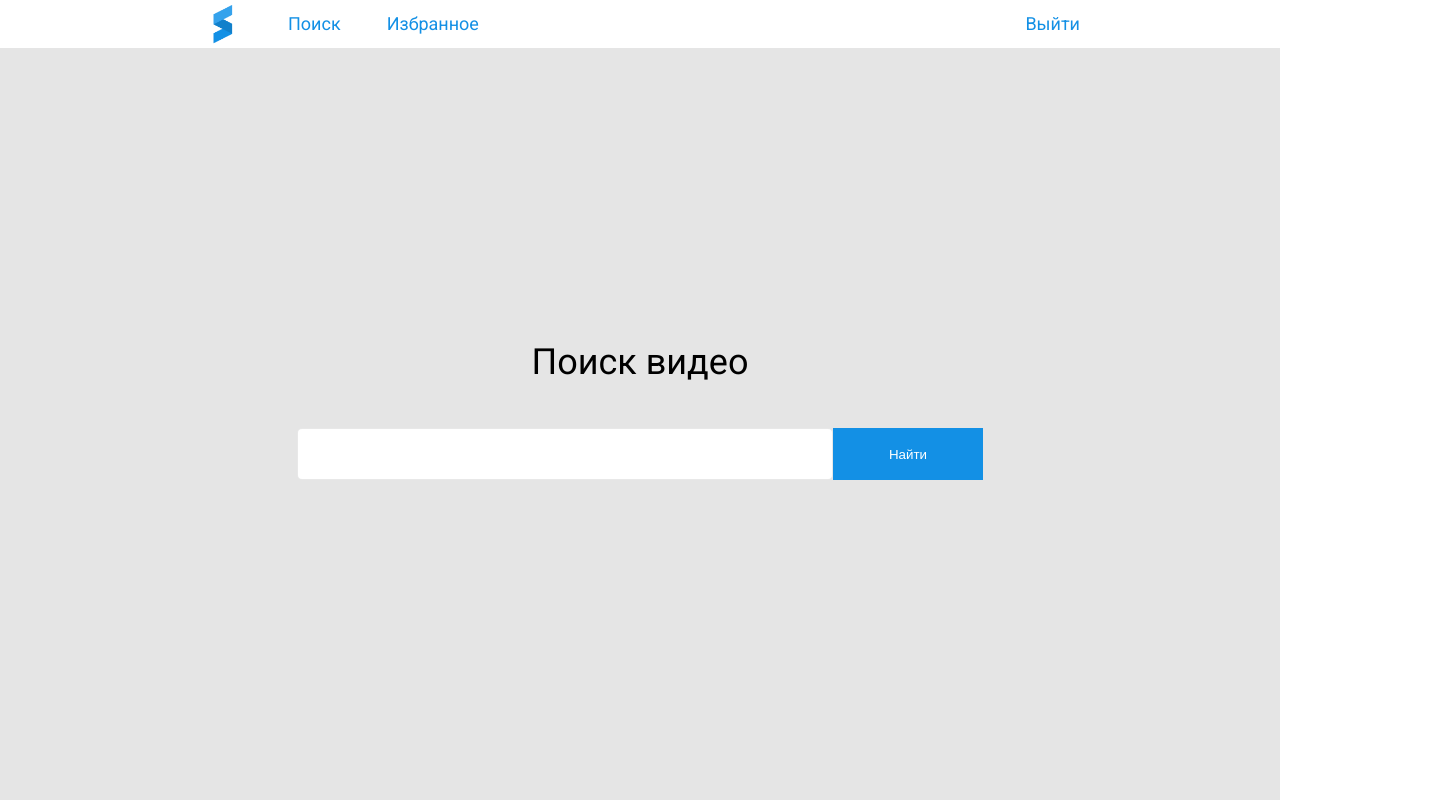
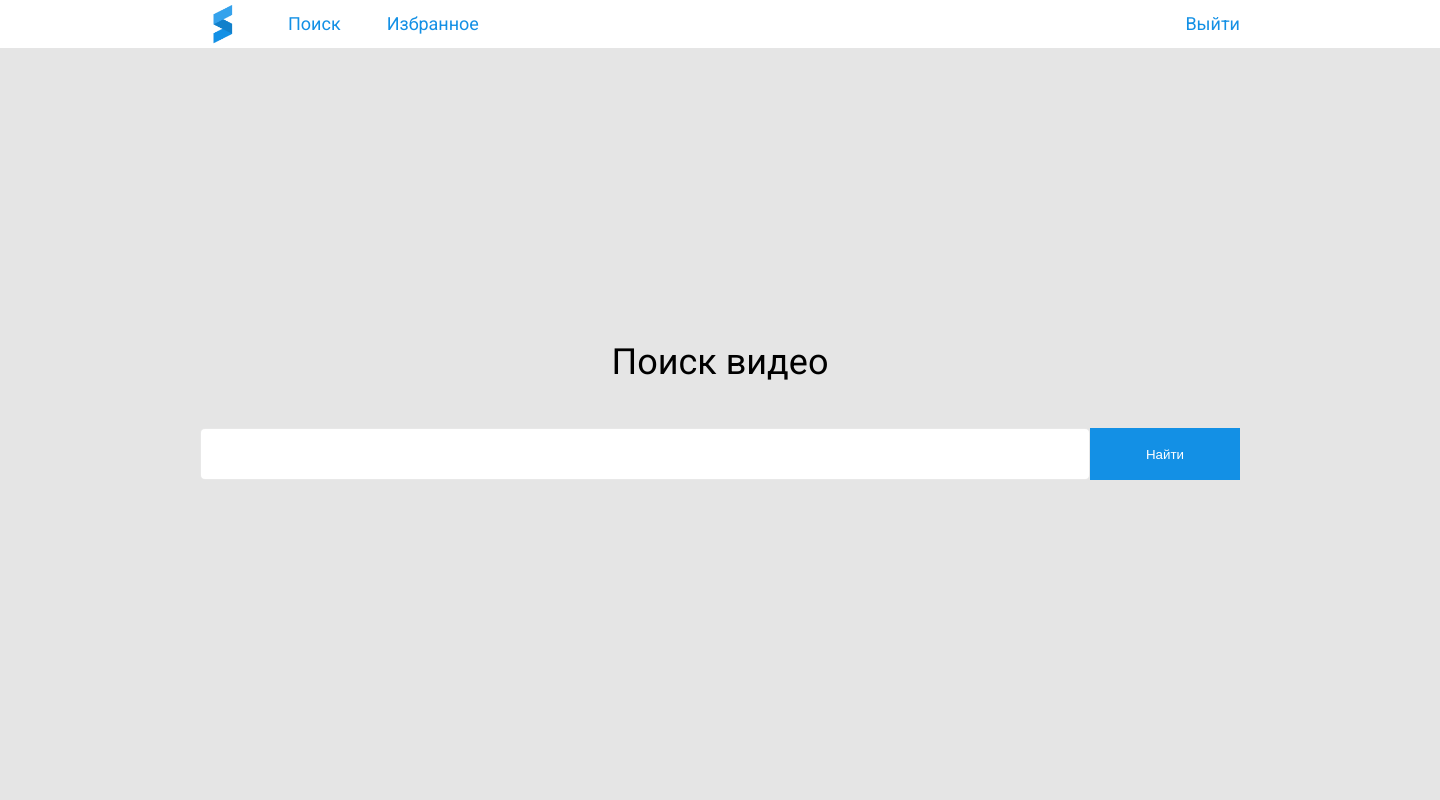
Before and after one commit to javascriptiser/frontend-youtube-test, a React (Create React App) app: page /home in a window 1280 px wide. Shown: the whole page, 1440 px wide, since content can reach past the window. Built offline with nearby package versions, Linux system fonts and the light colour scheme; sample sign-in values are in the browser's storage.

Commit message:
Вёрстка, Рефакторинг

```diff
--- a/src/Components/Header/style.module.css
+++ b/src/Components/Header/style.module.css
@@ -2,8 +2,6 @@
 	display: flex;
 	align-items: center;
 	max-height: 80px;
-	background-color: #fff;
-	padding: 0px 200px;
 	font-family: 'Roboto', sans-serif;
 	font-size: 18px;
 	line-height: 28px;
--- a/src/Components/SearchDefault/style.module.css
+++ b/src/Components/SearchDefault/style.module.css
@@ -1,5 +1,6 @@
 .container {
 	font-family: 'Roboto', sans-serif;
+	width: 100%;
 }
 
 .container h3 {
@@ -11,7 +12,7 @@
 }
 
 .container input {
-	width: 536px;
+	width: calc(100% - 150px);
 	height: 52px;
 	border: 1px solid rgba(138, 138, 139, 0.2);
 	border-radius: 5px;
--- a/src/Components/SearchResult/SearchResult.js
+++ b/src/Components/SearchResult/SearchResult.js
@@ -1,22 +1,33 @@
 import { useSelector } from "react-redux"
 import style from './style.module.css'
+
+const FilterPanel = ({ count, term, displayStyle }) => {
+	return <div className={style.filter__container}>
+		<div className={style.filter__containerText}>
+			Видео по запросу "{term}" <span className={style.transparent}>{count}</span>
+		</div>
+		<div className={style.filter__container_inner}>
+			<button>Grid</button>
+			<button>List</button>
+		</div>
+	</div>
+}
 
 export const SearchResult = ({ videos }) => {
 	const { count, term, displayStyle } = useSelector(state => state.appReducer)
 	return <>
-		<Template videos={videos} count={count} term={term} displayStyle={displayStyle} />
+		<FilterPanel count={count} term={term} displayStyle={displayStyle} />
+		<Template videos={videos} />
 	</>
 }
 
-const Template = ({ videos, count, term, displayStyle }) => {
+const Template = ({ videos }) => {
 	const maxCharacterCount = 40;
 	return <div className={style.container}>
-		<div>{displayStyle}</div>
-		<div>Видео по запросу "{term}" <span className={style.transparent}>{count}</span></div>
+
 		<div className={style.container__inner}>
 			{videos.map((item, index) => {
-				return <div key={index}>
-					<div>
+				return <div key={index} className={style.container__innerItem}>
 					<iframe
 						title={index}
 						src={`https://www.youtube.com/embed/${item.id}?showinfo=0&controls=1`}
@@ -25,7 +36,6 @@ const Template = ({ videos, count, term, displayStyle }) => {
 						controls={0}
 						allowFullScreen>
 					</iframe>
-					</div>
 					<div>{item.snippet.title}</div>
 					<div className={style.transparent}>{item.snippet.description.slice(0, maxCharacterCount)}</div>
 					<div>{item.statistics.viewCount} Просмотров</div>
--- a/src/Components/SearchResult/style.module.css
+++ b/src/Components/SearchResult/style.module.css
@@ -6,14 +6,29 @@
 	font-family: 'Roboto', sans-serif;
 	font-weight: 500;
 	font-size: 16px;
+	min-width: 100%;
 }
 
 .container__inner {
 	margin-top: 20px;
 	display: grid;
-	grid-template-columns: repeat(3, 1fr);
+	grid-template-columns: repeat(4, minmax(245px, 1fr));
 	grid-gap: 20px;
 }
-.transparent{
+
+
+.container__innerItem iframe {
+	width: 100%;
+}
+
+.filter__container {
+	margin-top: 40px;
+	display: flex;
+	justify-content: space-between;
+	width: 100%;
+}
+
+
+.transparent {
 	opacity: 50%;
 }
--- a/src/Components/Wrapper/Wrapper.js
+++ b/src/Components/Wrapper/Wrapper.js
@@ -10,8 +10,10 @@ import style from './style.module.css'
 export const Wrapper = () => {
 	const { videos, displayStyle } = useSelector(state => state.appReducer)
 	return <div className={style.container}>
-		<Header />
-		<div className={style.container__inner}>
+		<div className={style.container__header}>
+			<Header />
+		</div>
+		<div className={style.container__body}>
 			<SearchDefault />
 			{videos.length > 0 && <SearchResult videos={videos} displayStyle={displayStyle} />}
 		</div>
--- a/src/Components/Wrapper/style.module.css
+++ b/src/Components/Wrapper/style.module.css
@@ -1,15 +1,22 @@
 .container {
 	background-color: #e5e5e5;
 	min-height: 800px;
+	min-width: 1440px;
 	display: flex;
 	flex-direction: column;
+	margin: 0 auto;
 }
 
-.container__inner {
-	padding: 0px 200px;
+.container__body {
 	min-height: 720px;
+	min-width: 1040px;
 	display: flex;
 	flex-direction: column;
 	justify-content: center;
 	align-items: center;
+	padding: 0px 200px;
 }
+.container__header{
+	background-color: #fff;
+	padding: 0px 200px;
+}
```
Lines whose indentation alone changed are shown as unchanged.
